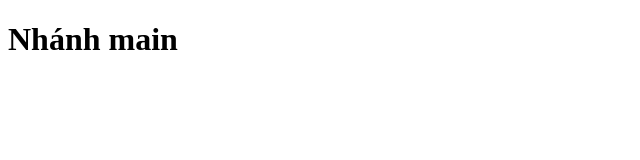
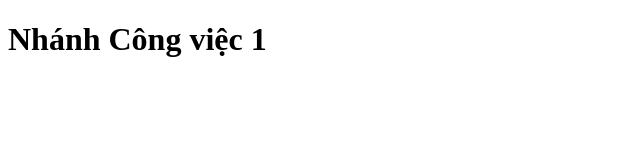
Before and after one commit to ngobaro/tuhocGit2, a plain HTML site: page index.html in a window 1280 px wide. Shown: the whole page, without its empty margins (0-640 px from the left). Drawn offline with Linux system fonts and the light colour scheme.

Commit message:
CongViec1 commit lan1

```diff
--- a/index.html
+++ b/index.html
@@ -8,7 +8,7 @@
 </head>
 
 <body>
-    <h1>Nhánh main</h1>
+    <h1>Nhánh Công việc 1</h1>
 </body>
 
 </html>
```
